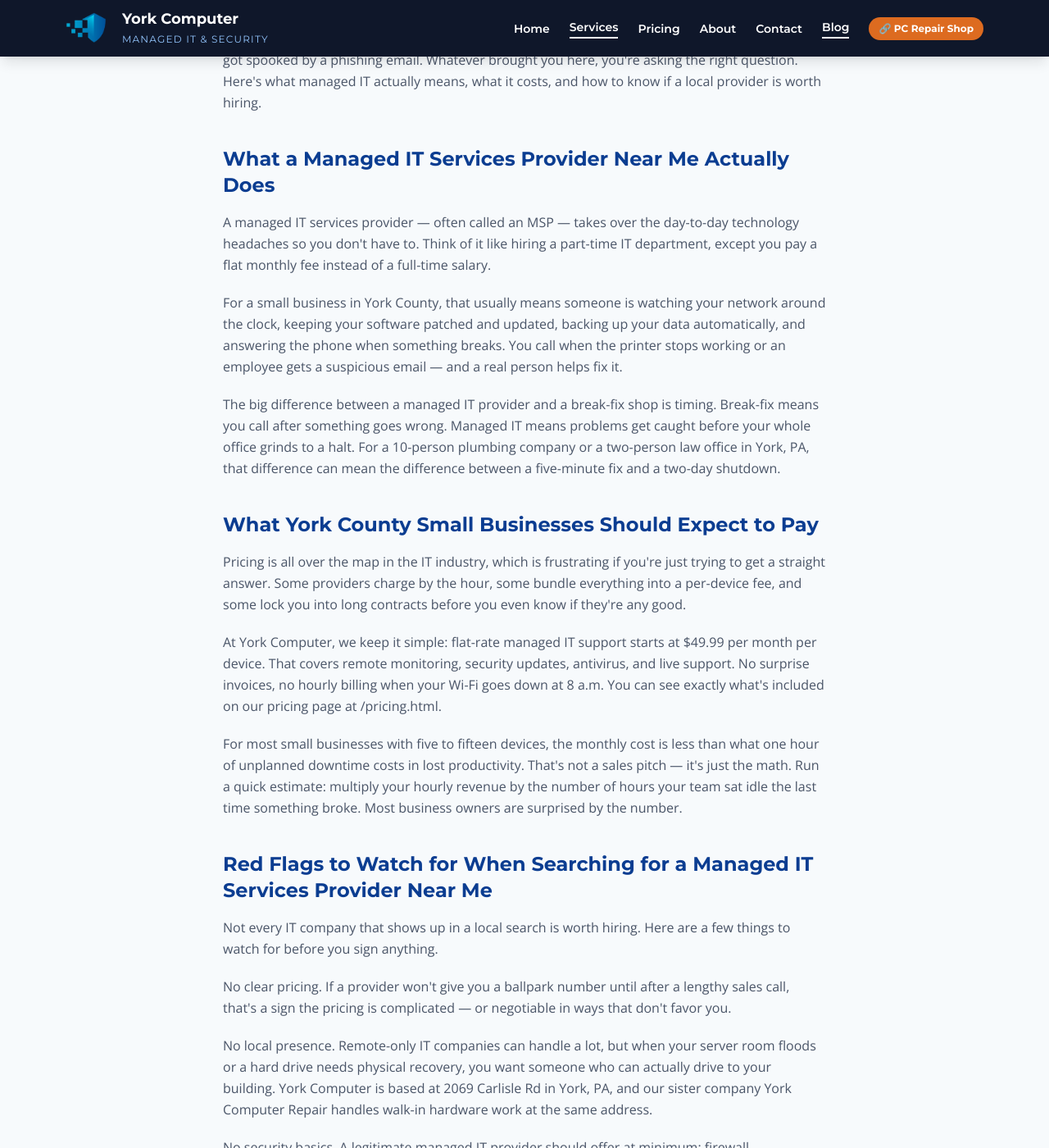
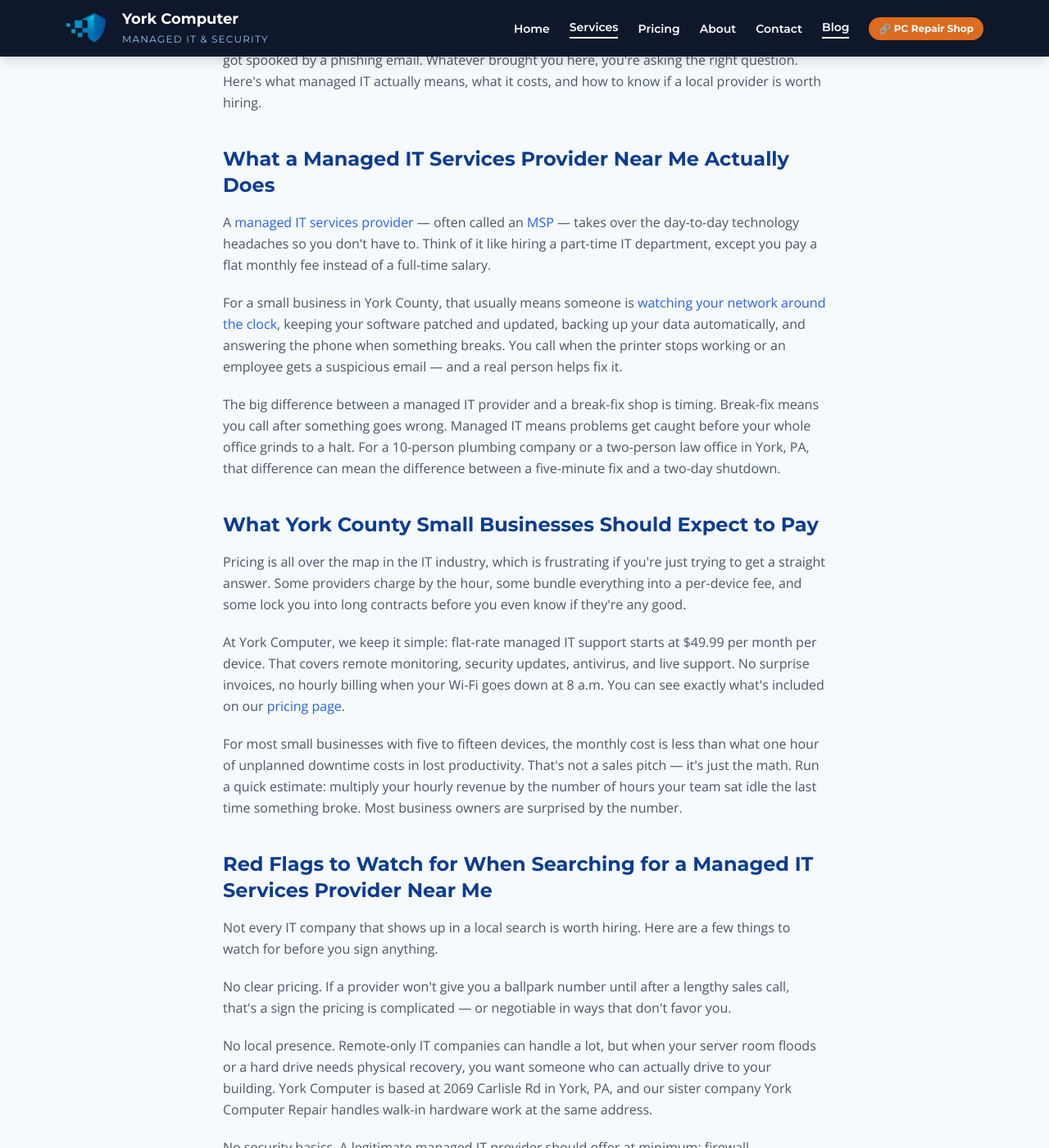
Before and after one commit to oak8513/yorkcomputer-net, a Jekyll site: the page built from _posts/2026-04-28-managed-it-services-provider-near-me-york-pa.html, in a window 1280 px wide and 1400 px high, scrolled down 341 px. Shown: the whole window at 82% size. Built offline with Jekyll 4.4.1, drawn with Linux system fonts in a browser that asks for light colours; nearby versions of some CDN libraries; a script that is not in the unit is left out; some of the changed text lies outside the part shown.

Commit message:
SEO: add pillar/cluster internal links for managed-it-services-provider-near-me post

```diff
--- a/_posts/2026-04-28-managed-it-services-provider-near-me-york-pa.html
+++ b/_posts/2026-04-28-managed-it-services-provider-near-me-york-pa.html
@@ -39,26 +39,26 @@
       <p class="text-yc-steel leading-relaxed mb-5">If you've typed "managed IT services provider near me" into Google, you probably already know something is off — maybe your internet keeps dropping, your team can't access files, or you just got spooked by a phishing email. Whatever brought you here, you're asking the right question. Here's what managed IT actually means, what it costs, and how to know if a local provider is worth hiring.</p>
 
       <h2 class="font-heading font-bold text-2xl text-yc-blue mt-10 mb-4">What a Managed IT Services Provider Near Me Actually Does</h2>
-      <p class="text-yc-steel leading-relaxed mb-5">A managed IT services provider — often called an MSP — takes over the day-to-day technology headaches so you don't have to. Think of it like hiring a part-time IT department, except you pay a flat monthly fee instead of a full-time salary.</p>
-      <p class="text-yc-steel leading-relaxed mb-5">For a small business in York County, that usually means someone is watching your network around the clock, keeping your software patched and updated, backing up your data automatically, and answering the phone when something breaks. You call when the printer stops working or an employee gets a suspicious email — and a real person helps fix it.</p>
+      <p class="text-yc-steel leading-relaxed mb-5">A <a href="/blog/managed-it-services-guide-york-pa.html" class="text-yc-bright hover:underline">managed IT services provider</a> — often called an <a href="/blog/msp-york-county.html" class="text-yc-bright hover:underline">MSP</a> — takes over the day-to-day technology headaches so you don't have to. Think of it like hiring a part-time IT department, except you pay a flat monthly fee instead of a full-time salary.</p>
+      <p class="text-yc-steel leading-relaxed mb-5">For a small business in York County, that usually means someone is <a href="/blog/it-monitoring-small-business-york-pa.html" class="text-yc-bright hover:underline">watching your network around the clock</a>, keeping your software patched and updated, backing up your data automatically, and answering the phone when something breaks. You call when the printer stops working or an employee gets a suspicious email — and a real person helps fix it.</p>
       <p class="text-yc-steel leading-relaxed mb-5">The big difference between a managed IT provider and a break-fix shop is timing. Break-fix means you call after something goes wrong. Managed IT means problems get caught before your whole office grinds to a halt. For a 10-person plumbing company or a two-person law office in York, PA, that difference can mean the difference between a five-minute fix and a two-day shutdown.</p>
 
       <h2 class="font-heading font-bold text-2xl text-yc-blue mt-10 mb-4">What York County Small Businesses Should Expect to Pay</h2>
       <p class="text-yc-steel leading-relaxed mb-5">Pricing is all over the map in the IT industry, which is frustrating if you're just trying to get a straight answer. Some providers charge by the hour, some bundle everything into a per-device fee, and some lock you into long contracts before you even know if they're any good.</p>
-      <p class="text-yc-steel leading-relaxed mb-5">At York Computer, we keep it simple: flat-rate managed IT support starts at $49.99 per month per device. That covers remote monitoring, security updates, antivirus, and live support. No surprise invoices, no hourly billing when your Wi-Fi goes down at 8 a.m. You can see exactly what's included on our pricing page at /pricing.html.</p>
+      <p class="text-yc-steel leading-relaxed mb-5">At York Computer, we keep it simple: flat-rate managed IT support starts at $49.99 per month per device. That covers remote monitoring, security updates, antivirus, and live support. No surprise invoices, no hourly billing when your Wi-Fi goes down at 8 a.m. You can see exactly what's included on our <a href="/pricing.html" class="text-yc-bright hover:underline">pricing page</a>.</p>
       <p class="text-yc-steel leading-relaxed mb-5">For most small businesses with five to fifteen devices, the monthly cost is less than what one hour of unplanned downtime costs in lost productivity. That's not a sales pitch — it's just the math. Run a quick estimate: multiply your hourly revenue by the number of hours your team sat idle the last time something broke. Most business owners are surprised by the number.</p>
 
       <h2 class="font-heading font-bold text-2xl text-yc-blue mt-10 mb-4">Red Flags to Watch for When Searching for a Managed IT Services Provider Near Me</h2>
       <p class="text-yc-steel leading-relaxed mb-5">Not every IT company that shows up in a local search is worth hiring. Here are a few things to watch for before you sign anything.</p>
       <p class="text-yc-steel leading-relaxed mb-5">No clear pricing. If a provider won't give you a ballpark number until after a lengthy sales call, that's a sign the pricing is complicated — or negotiable in ways that don't favor you.</p>
       <p class="text-yc-steel leading-relaxed mb-5">No local presence. Remote-only IT companies can handle a lot, but when your server room floods or a hard drive needs physical recovery, you want someone who can actually drive to your building. York Computer is based at 2069 Carlisle Rd in York, PA, and our sister company York Computer Repair handles walk-in hardware work at the same address.</p>
-      <p class="text-yc-steel leading-relaxed mb-5">No security basics. A legitimate managed IT provider should offer at minimum: firewall management, antivirus monitoring, and some form of dark web monitoring to catch leaked passwords. If those aren't mentioned, keep looking.</p>
+      <p class="text-yc-steel leading-relaxed mb-5">No security basics. A legitimate managed IT provider should offer at minimum: firewall management, antivirus monitoring, and some form of <a href="/blog/business-cybersecurity-york-pa.html" class="text-yc-bright hover:underline">dark web monitoring</a> to catch leaked passwords. If those aren't mentioned, keep looking.</p>
       <p class="text-yc-steel leading-relaxed mb-5">Pressure to sign a long contract immediately. A confident provider will let you start small. We offer a free 15-minute security review with zero pressure — just a quick look at where you stand and honest feedback about what, if anything, needs attention.</p>
 
       <h2 class="font-heading font-bold text-2xl text-yc-blue mt-10 mb-4">DIY IT vs. Hiring a Local Provider: When Each Makes Sense</h2>
       <p class="text-yc-steel leading-relaxed mb-5">To be straight with you: not every small business needs a managed IT contract. If you're a solo freelancer with one laptop, a few good habits — strong passwords, automatic backups to the cloud, keeping your software updated — can get you pretty far on your own.</p>
       <p class="text-yc-steel leading-relaxed mb-5">But once you have employees sharing files, a point-of-sale system, customer data, or any kind of compliance requirement (HIPAA, for example, applies to a lot of York County healthcare and dental offices), the risk math changes fast. One ransomware attack on an unprotected network can cost far more than years of monthly IT fees.</p>
-      <p class="text-yc-steel leading-relaxed mb-5">A good rule of thumb: if a technology problem would cost you more than a few hundred dollars in lost time or data, it's worth having a professional watching the systems that matter most. Our full list of services — including cloud backup, VoIP phone systems, and Microsoft 365 management — is at /services.html if you want to see what a full-coverage setup looks like.</p>
+      <p class="text-yc-steel leading-relaxed mb-5">A good rule of thumb: if a technology problem would cost you more than a few hundred dollars in lost time or data, it's worth having a professional watching the systems that matter most. Our full list of <a href="/services.html" class="text-yc-bright hover:underline">services</a> — including cloud backup, VoIP phone systems, and Microsoft 365 management — is available if you want to see what a full-coverage setup looks like.</p>
 
       <h2 class="font-heading font-bold text-2xl text-yc-blue mt-10 mb-4">Why Local Matters When Choosing a Managed IT Services Provider Near Me</h2>
       <p class="text-yc-steel leading-relaxed mb-5">York, PA has a tight small-business community. Contractors, manufacturers, healthcare offices, restaurants, and professional services firms are all navigating the same basic IT challenges — and they're all targets for the same cybercriminals.</p>
--- a/blog/managed-it-services-guide-york-pa.html
+++ b/blog/managed-it-services-guide-york-pa.html
@@ -91,7 +91,7 @@
 
   <!-- Section 11: How to Choose -->
   <h2 id="choosing-provider" class="font-heading font-bold text-2xl text-yc-blue mt-10 mb-4">How to Choose a Managed IT Provider in York, PA</h2>
-  <p class="text-yc-steel leading-relaxed mb-4">When evaluating managed IT providers for your York County business, ask these questions:</p>
+  <p class="text-yc-steel leading-relaxed mb-4">When evaluating managed IT providers for your York County business, ask these questions (and see our deeper walkthrough on <a href="/blog/managed-it-services-provider-near-me-york-pa.html" class="text-yc-bright hover:underline font-semibold">finding a managed IT services provider near you</a> for red flags to watch for):</p>
   <ul class="space-y-2 text-sm text-yc-steel mb-6 list-disc list-inside leading-relaxed">
     <li><strong class="text-yc-black">Is pricing flat-rate per device or hourly?</strong> Flat-rate billing aligns incentives — the provider wants your systems healthy, not broken.</li>
     <li><strong class="text-yc-black">What is the guaranteed response time for critical issues?</strong> Look for under 1 hour for remote response.</li>
```
